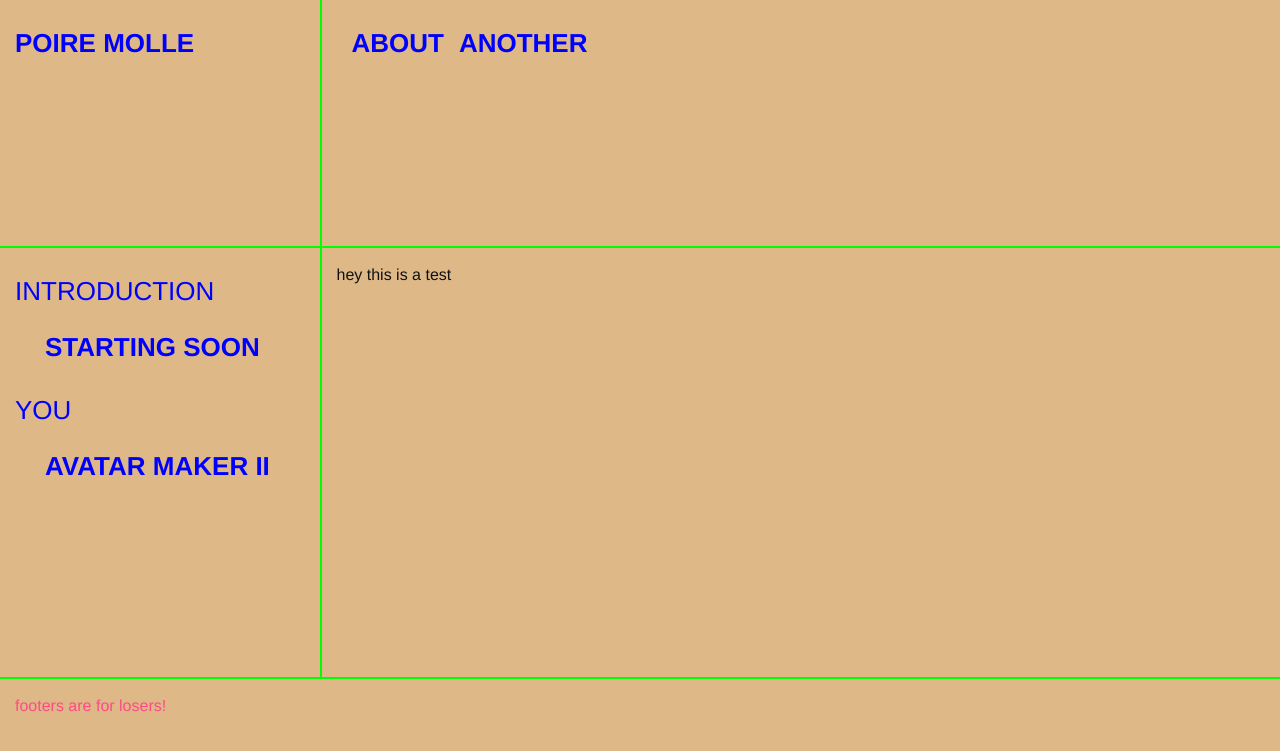
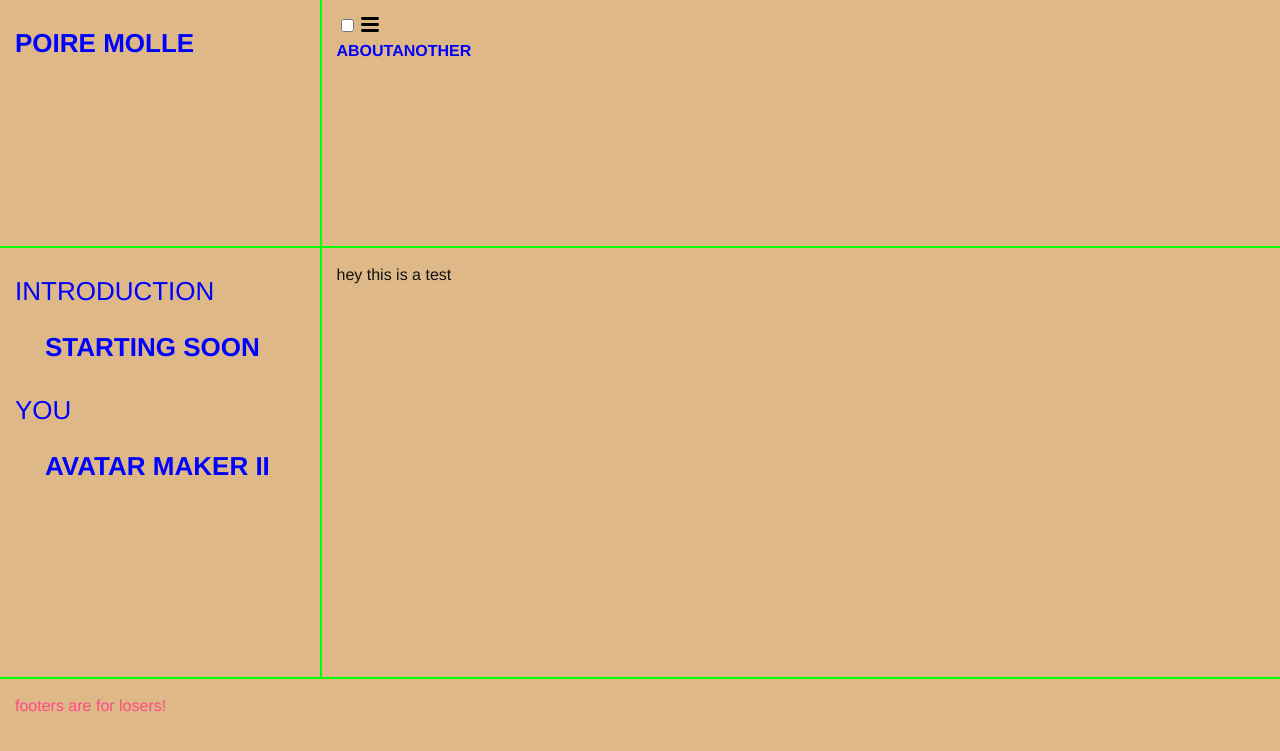
Before and after one commit to poiremolle/blog, a Jekyll site: the page built from index.md, in a window 1280 px wide. Shown: the top 751 px of the page. Built offline with Jekyll 4.4.1, drawn with Linux system fonts in a browser that asks for light colours.

Commit message:
changing element type for top-nav styling from div to nav

```diff
--- a/_sass/minima/_layout.scss
+++ b/_sass/minima/_layout.scss
@@ -82,7 +82,8 @@
 
 }
 
-.container > div.top-nav {
+.container > nav.top-nav {
+  grid-area: top-nav;
   @include base-nav-styles;
 
   @include media-query($on-palm) {
```
